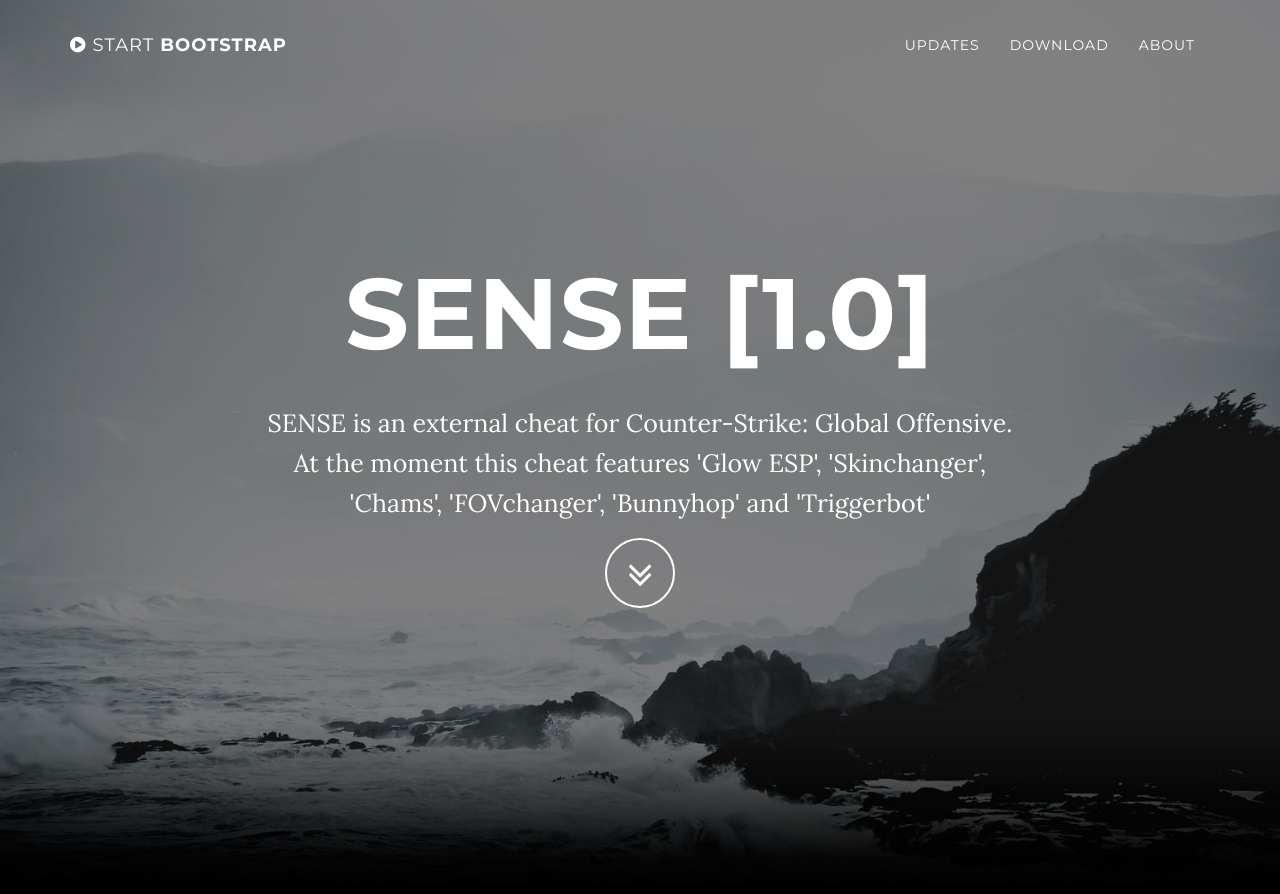
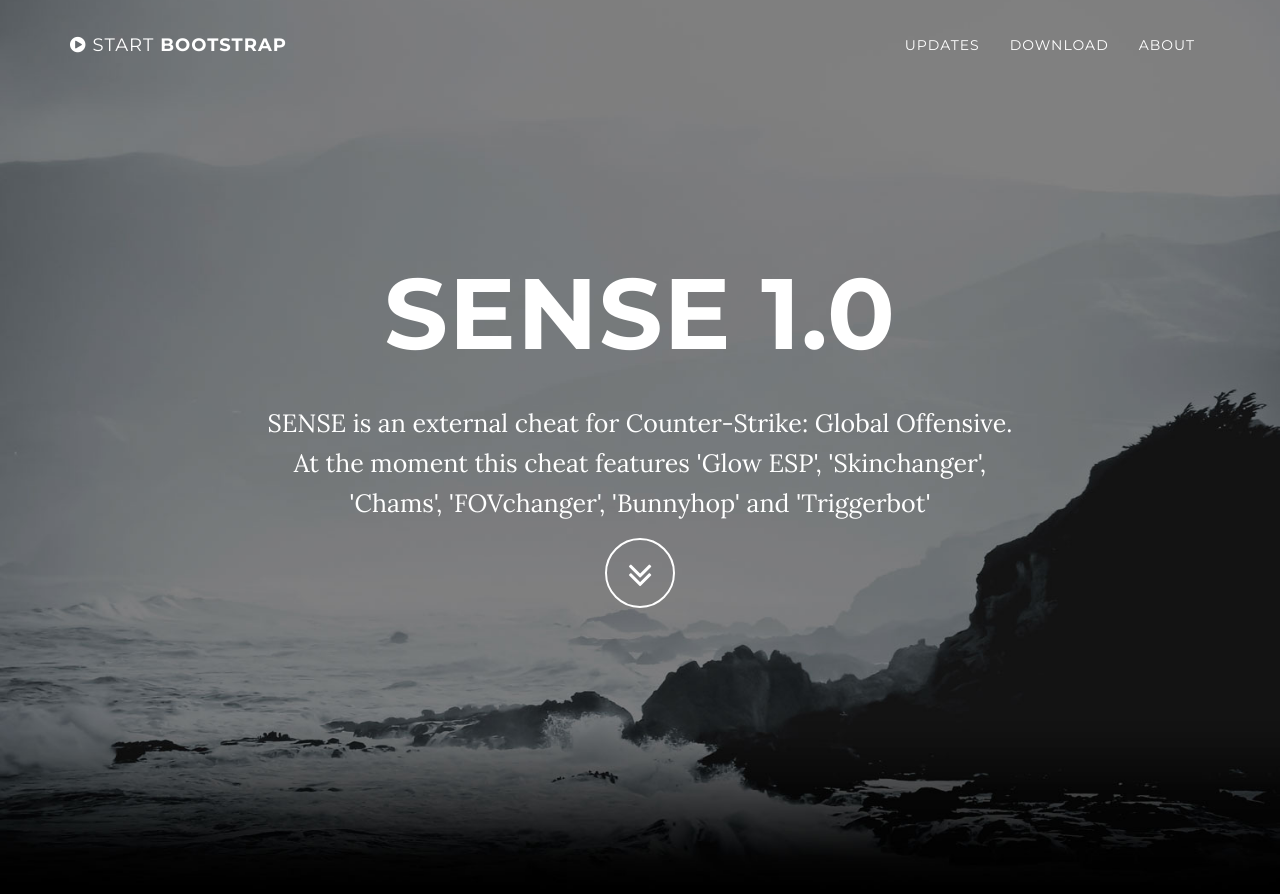
Before and after one commit to blueberryHase/blueberryHase.github.io, a Jekyll site: the page built from index.html, in a window 1280 px wide and 900 px high. Shown: the top 894 px of the window. Built offline with Jekyll 4.4.1, drawn with Linux system fonts in a browser that asks for light colours.

```diff
--- a/_config.yml
+++ b/_config.yml
@@ -1,5 +1,5 @@
 # Site settings
-title: SENSE [1.0]
+title: SENSE 1.0
 description: "SENSE is an external cheat for Counter-Strike: Global Offensive. At the moment this cheat features 'Glow ESP', 'Skinchanger', 'Chams', 'FOVchanger', 'Bunnyhop' and 'Triggerbot'"
 
 # Color settings (hex-codes without the leading hash-tag)
@@ -10,8 +10,6 @@ color:
 # Footer settings
 footer: Your Website
 
-# Social networks usernames (many more available: google-plus, flickr, dribbble, pinterest, instagram, tumblr, linkedin, etc.)
-
 
 # Build settings
 markdown: kramdown
```
